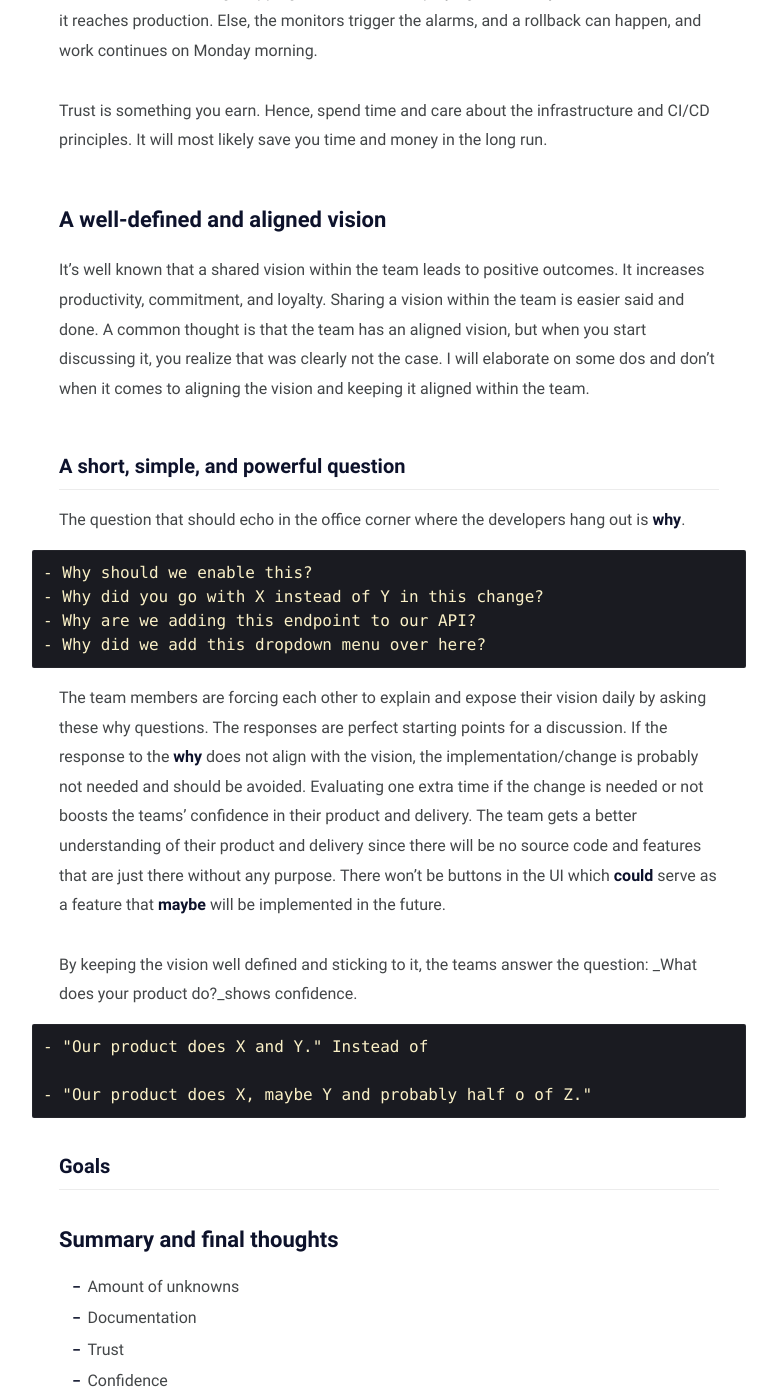
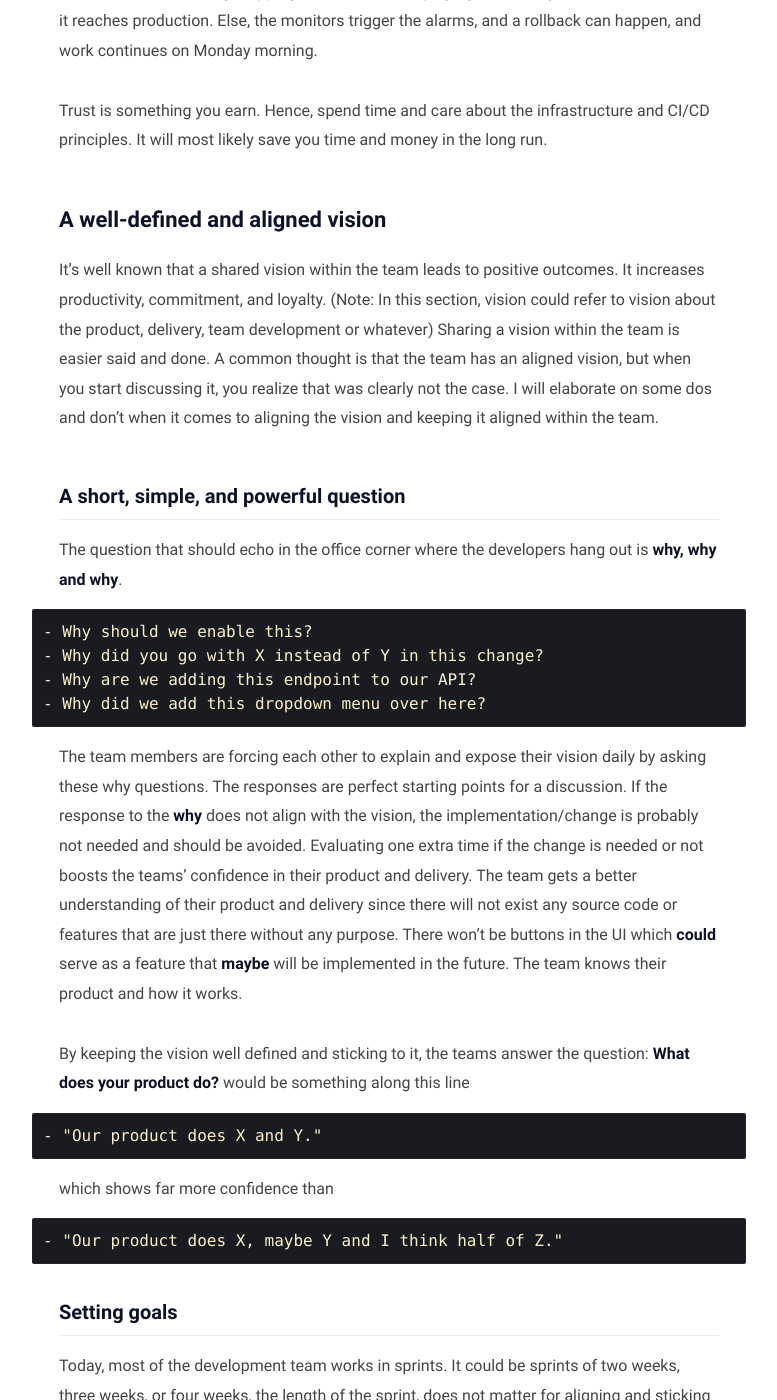
Before and after one commit to mile95/old-blog, a Jekyll site: the page built from _posts/dev-team/2022-07-24-dev-team.md, in a window 1280 px wide and 1400 px high, scrolled down 2774 px. Shown: the whole window, without its empty margins (251-1028 px from the left). Built offline with Jekyll 4.4.1, drawn with Linux system fonts in a browser that asks for light colours; some of the changed text lies outside the part shown.

Commit message:
Wrote setting goals

```diff
--- a/_posts/dev-team/2022-07-24-dev-team.md
+++ b/_posts/dev-team/2022-07-24-dev-team.md
@@ -1,5 +1,5 @@
 ---
-title: "The key is confidence"
+title: "Essentials for teams to perform well"
 date: 2022-07-21T10:48:19+02:00
 tags: [mindset]
 description: "TODO"
@@ -80,6 +80,7 @@ It will most likely save you time and money in the long run.
 
 It's well known that a shared vision within the team leads to positive outcomes.
 It increases productivity, commitment, and loyalty.
+(Note: In this section, vision could refer to vision about the product, delivery, team development or whatever)
 Sharing a vision within the team is easier said and done.
 A common thought is that the team has an aligned vision, but when you start discussing it, you realize that was clearly not the case.
 I will elaborate on some dos and don't when it comes to aligning the vision and keeping it aligned within the team.
@@ -87,7 +88,7 @@ I will elaborate on some dos and don't when it comes to aligning the vision and
 
 ### A short, simple, and powerful question
 
-The question that should echo in the office corner where the developers hang out is **why**.
+The question that should echo in the office corner where the developers hang out is **why, why and why**.
 
     - Why should we enable this?
     - Why did you go with X instead of Y in this change?
@@ -98,20 +99,30 @@ The team members are forcing each other to explain and expose their vision daily
 The responses are perfect starting points for a discussion.
 If the response to the **why** does not align with the vision, the implementation/change is probably not needed and should be avoided.
 Evaluating one extra time if the change is needed or not boosts the teams' confidence in their product and delivery.
-The team gets a better understanding of their product and delivery since there will be no source code and features that are just there without any purpose.
+The team gets a better understanding of their product and delivery since there will not exist any source code or features that are just there without any purpose.
 There won't be buttons in the UI which **could** serve as a feature that **maybe** will be implemented in the future.
+The team knows their product and how it works.
 
-By keeping the vision well defined and sticking to it, the teams answer the question: _What does your product do?_shows confidence.
+By keeping the vision well defined and sticking to it, the teams answer the question: __What does your product do?__ would be something along this line
 
 	- "Our product does X and Y."
-Instead of
 
-	- "Our product does X, maybe Y and probably half o of Z."
+which shows far more confidence than
 
+	- "Our product does X, maybe Y and I think half of Z."
 
+### Setting goals
 
+Today, most of the development team works in sprints.
+It could be sprints of two weeks, three weeks, or four weeks, the length of the sprint, does not matter for aligning and sticking to the vision.
+The thing that matters is the sprint goals.
+These goals should be steps toward making the vision a reality.
+I really think that the team should take these goals seriously, and I think you achieve maximum value by working with the goals in a way like;
 
-### Goals
+1. The team should set the sprint goals together, and the goals should align with the vision. In fact, by discussing the sprint goals together, the team unconsciously discusses the vision, which is the most important.
+2. After the sprint, the teams should evaluate the sprint goals. Were the goals met or not? If not, it could be an indication that the team steers away from the vision. Always think about why some goals are not met.
+
+Most importantly, don't forget to set sprint goals!
 
 
 ## Summary and final thoughts
```
